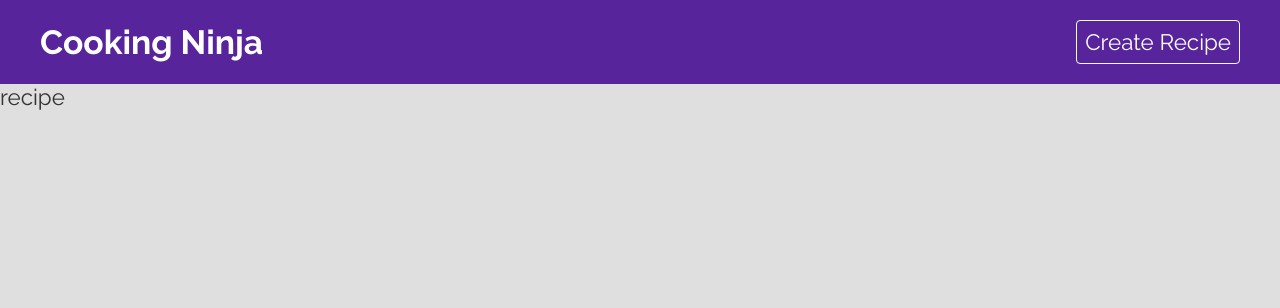
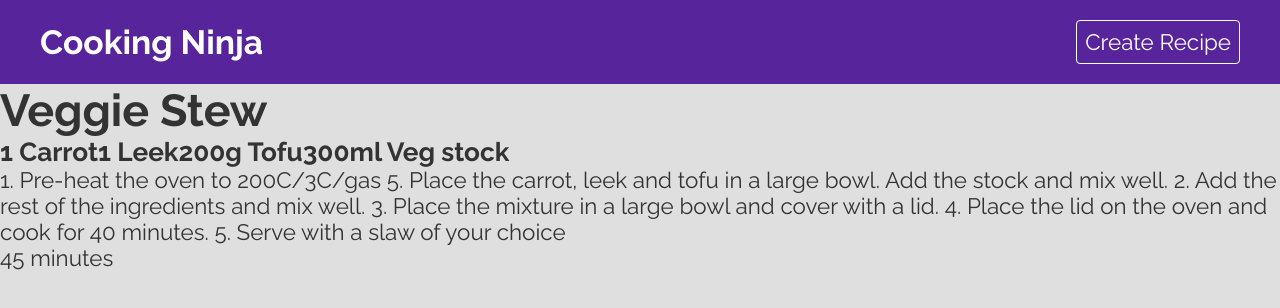
Before and after one commit to KieranWebDev/RecipeDirectory-ReactAndFirebase, a React (Create React App) app: page /recipes/1 in a window 1280 px wide. Shown: the top 308 px of the page. Built offline with nearby package versions, Linux system fonts and the light colour scheme; data requests are answered from the project's data file.

Commit message:
fetched single recipe for each route

```diff
--- a/src/pages/recipe/Recipe.js
+++ b/src/pages/recipe/Recipe.js
@@ -1,5 +1,26 @@
+import { useParams } from 'react-router-dom';
+import { useFetch } from '../../hooks/useFetch';
+
+//styles
 import './recipe.css';
 
 export default function Recipe() {
-  return <div>recipe</div>;
+  const { id } = useParams();
+  const url = `http://localhost:3000/recipes/${id}`;
+
+  const { data: recipe, isPending, error } = useFetch(url);
+  return (
+    <div>
+      {isPending && <p className="loading">loading...</p>}
+      {error && <p className="error">sorry, no data</p>}
+      {recipe && (
+        <div>
+          <h1> {recipe.title}</h1>
+          <h3>{recipe.ingredients}</h3>
+          <p>{recipe.method}</p>
+          <p>{recipe.cookingTime}</p>
+        </div>
+      )}
+    </div>
+  );
 }
```
